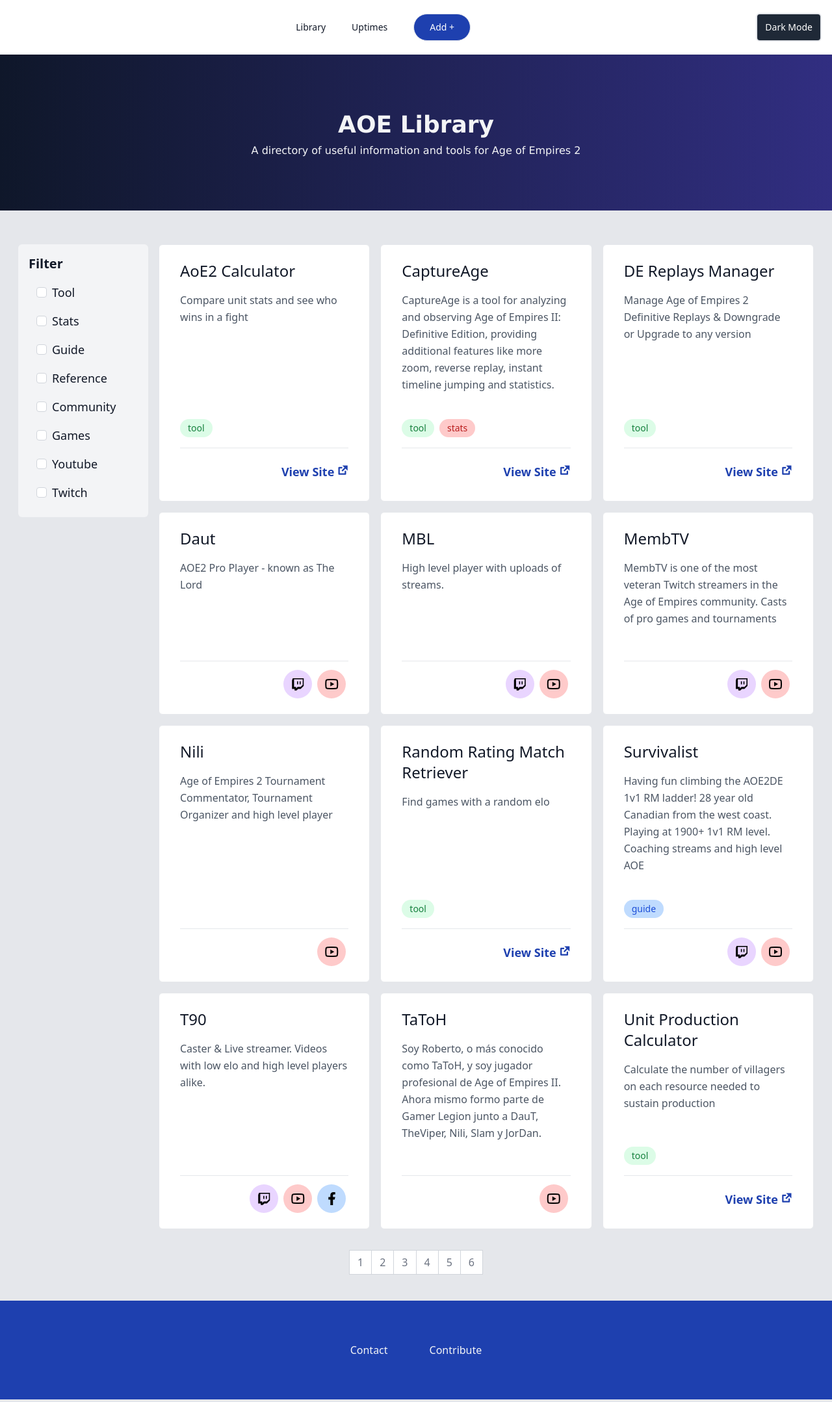
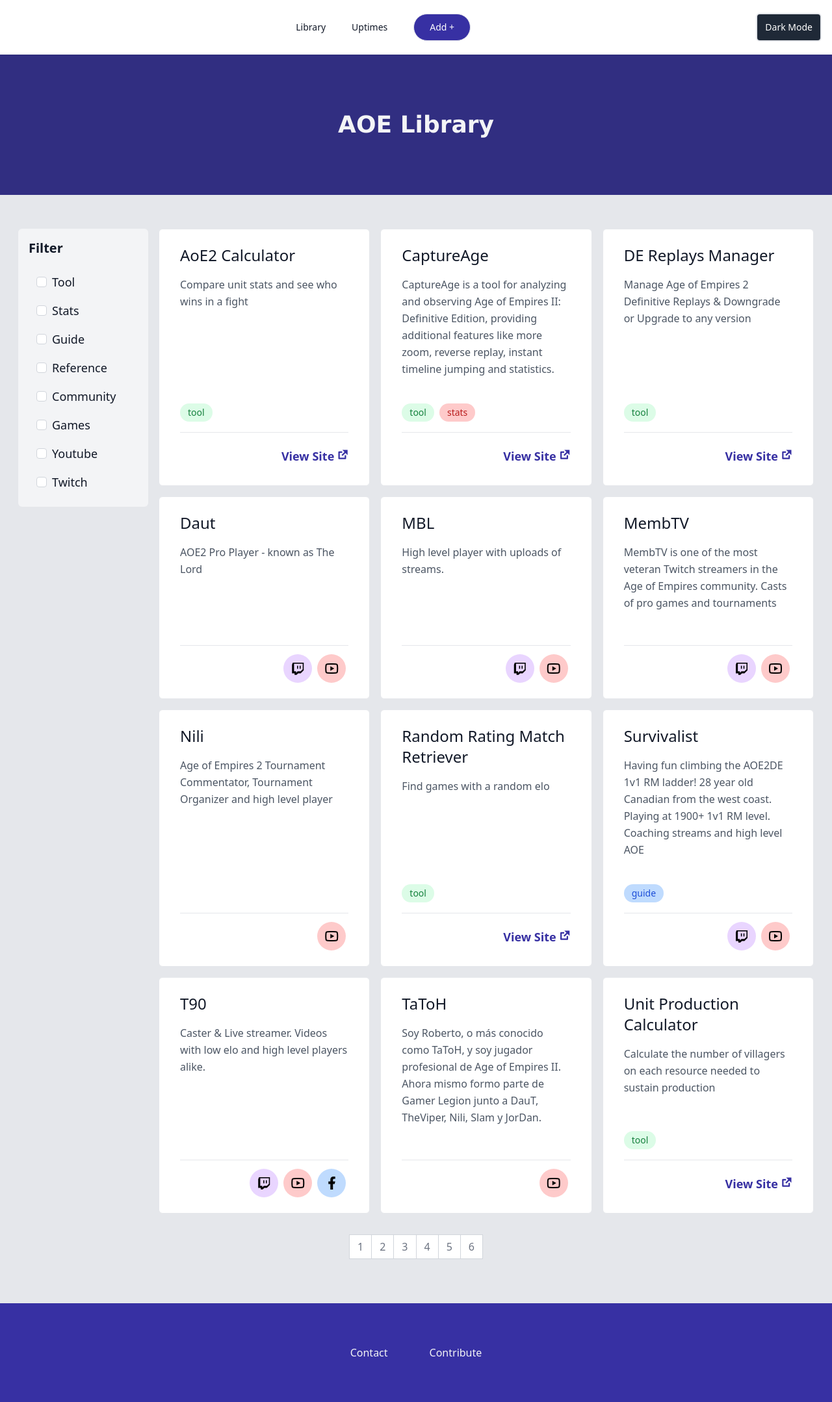
Before and after one commit to collinstommy/aoe-library, a SvelteKit app: page / in a window 1280 px wide. Shown: the whole page at 65% size. Built offline with nearby package versions, Linux system fonts and the light colour scheme.

Commit message:
indigo colors

```diff
--- a/src/components/Card.svelte
+++ b/src/components/Card.svelte
@@ -41,7 +41,7 @@
 	{#if isNew}
 		<div
 			class="
-      ribbon absolute top-2 -right-0.5 rounded-l-md bg-blue-800 py-1 px-4 text-sm text-white shadow-md
+      ribbon absolute top-2 -right-0.5 rounded-l-md bg-indigo-800 py-1 px-4 text-sm text-white shadow-md
     "
 		>
 			New
--- a/src/components/CardIcons.svelte
+++ b/src/components/CardIcons.svelte
@@ -9,33 +9,34 @@
 	import Cta from './Cta.svelte';
 
 	const ctaText = type === 'app' ? 'Download' : 'View Site';
-
 </script>
-
-<style>
-</style>
 
 <div class="flex items-center">
 	{#if twitch} <a href={twitch}><Icon type="twitch" /></a>{/if}
 	{#if youtube} <a href={youtube}><Icon type="youtube" /></a>{/if}
 	{#if facebook} <a href={facebook}><Icon type="facebook" /></a>{/if}
 	{#if url}
-    <a class="
+		<a
+			class="
+      ml-1
       flex
       items-baseline
-      text-blue-800
+      text-lg
       font-semibold
-      text-lg
-      ml-1
+      text-indigo-800
 
-      hover:text-blue-500
+      hover:text-indigo-500
       hover:underline
 
       dark:text-white
       "
-      href={url}>
+			href={url}
+		>
 			<span>{ctaText}</span>
-      <i class="ri-external-link-fill ml-1"></i>
+			<i class="ri-external-link-fill ml-1" />
 		</a>
 	{/if}
 </div>
+
+<style>
+</style>
--- a/src/components/Filters.svelte
+++ b/src/components/Filters.svelte
@@ -17,7 +17,7 @@
 </script>
 
 <aside
-	class="filters mb-4 flex flex-col rounded-md bg-gray-100 p-4 dark:bg-gray-800 md:m-0 md:mr-4"
+	class="filters mb-4 flex w-full flex-col rounded-md bg-gray-100 py-2 px-4 dark:border dark:border-gray-100 dark:bg-gray-800 md:m-0 md:mr-4 md:w-auto md:py-4"
 >
 	<div class="flex items-baseline justify-between">
 		<label class="flex md:pointer-events-none" for="showFilters">
@@ -39,17 +39,9 @@
 		</label>
 		<div
 			class={`
-			${!filterCount && 'hidden'}
-			flex
-			h-11
-			w-11
-			items-center
-			justify-center
-			rounded-full
-			bg-gray-200
-			font-bold
-
-			md:hidden
+			${
+				!filterCount && 'hidden'
+			} flex h-11 w-11 items-center justify-center rounded-full bg-indigo-600 font-bold text-white md:hidden
 			`}
 		>
 			{filterCount}
@@ -57,6 +49,7 @@
 	</div>
 	<div
 		class={`
+		mt-2
 		flex
 		flex-col
 		items-start
--- a/src/components/Footer.svelte
+++ b/src/components/Footer.svelte
@@ -1,26 +1,24 @@
-<section class="
+<section
+	class="
+  w-100
+  mt-10
+  w-full
+  bg-indigo-800
+  p-8
   text-center
-  bg-blue-800
-  w-100
-  p-8
-  mt-3
   text-gray-100
-  w-full
-  mt-10
+
+  dark:bg-gray-800
 
   md:p-16
-
-  dark:bg-gray-800
   "
 >
-  <ul class="flex justify-between	items-center md:justify-center">
+	<ul class="flex items-center	justify-between md:justify-center">
 		<li class="hover:underline md:mx-8">
 			<a href="/contact">Contact</a>
 		</li>
 		<li class="hover:underline md:mx-8">
-      <a href="https://github.com/collinstommy/aoe-library">
-        Contribute
-      </a>
+			<a href="https://github.com/collinstommy/aoe-library"> Contribute </a>
 		</li>
 	</ul>
 </section>
--- a/src/components/uptimes/Uptimes.svelte
+++ b/src/components/uptimes/Uptimes.svelte
@@ -62,7 +62,7 @@
 					<table class="min-w-full divide-y divide-gray-200 bg-gray-100 ">
 						<thead>
 							<tr
-								class="bg-blue-800 text-sm uppercase leading-normal text-gray-100 dark:bg-gray-700"
+								class="bg-indigo-800 text-sm uppercase leading-normal text-gray-100 dark:bg-gray-700"
 							>
 								<th class="py-3 px-6 text-left">{includeScout ? 'Pop' : 'Vills'}</th>
 								<th class="py-3 px-6 text-left">Click up feudal</th>
--- a/src/routes/+layout.svelte
+++ b/src/routes/+layout.svelte
@@ -34,11 +34,11 @@
           mx-2
           rounded-full
           border
-          bg-blue-800
+          bg-indigo-800
           px-3
           py-2
           text-white
-          hover:bg-blue-500
+          hover:bg-indigo-500
           hover:underline
           md:mx-5
           md:px-6"
--- a/src/routes/+page.svelte
+++ b/src/routes/+page.svelte
@@ -12,10 +12,10 @@
 </script>
 
 <section
-	class="hero w-100 text-grey-800 w-full border-gray-600 bg-gradient-to-r from-slate-900 to-indigo-900 p-8 text-center text-gray-100 dark:border-y dark:border-white md:mb-6 md:p-20"
+	class="hero w-100 text-grey-800 w-full border-gray-600 bg-indigo-900 p-10 text-center text-gray-100 dark:border-y dark:border-white md:mb-6 md:p-20"
 >
 	<h1 class="my-2 text-4xl font-semibold">AOE Library</h1>
-	<p>A directory of useful information and tools for Age of Empires 2</p>
+	<p class="hidden md:visible">A directory of useful information and tools for Age of Empires 2</p>
 	<slot />
 </section>
 
```
Lines whose indentation alone changed are shown as unchanged.
